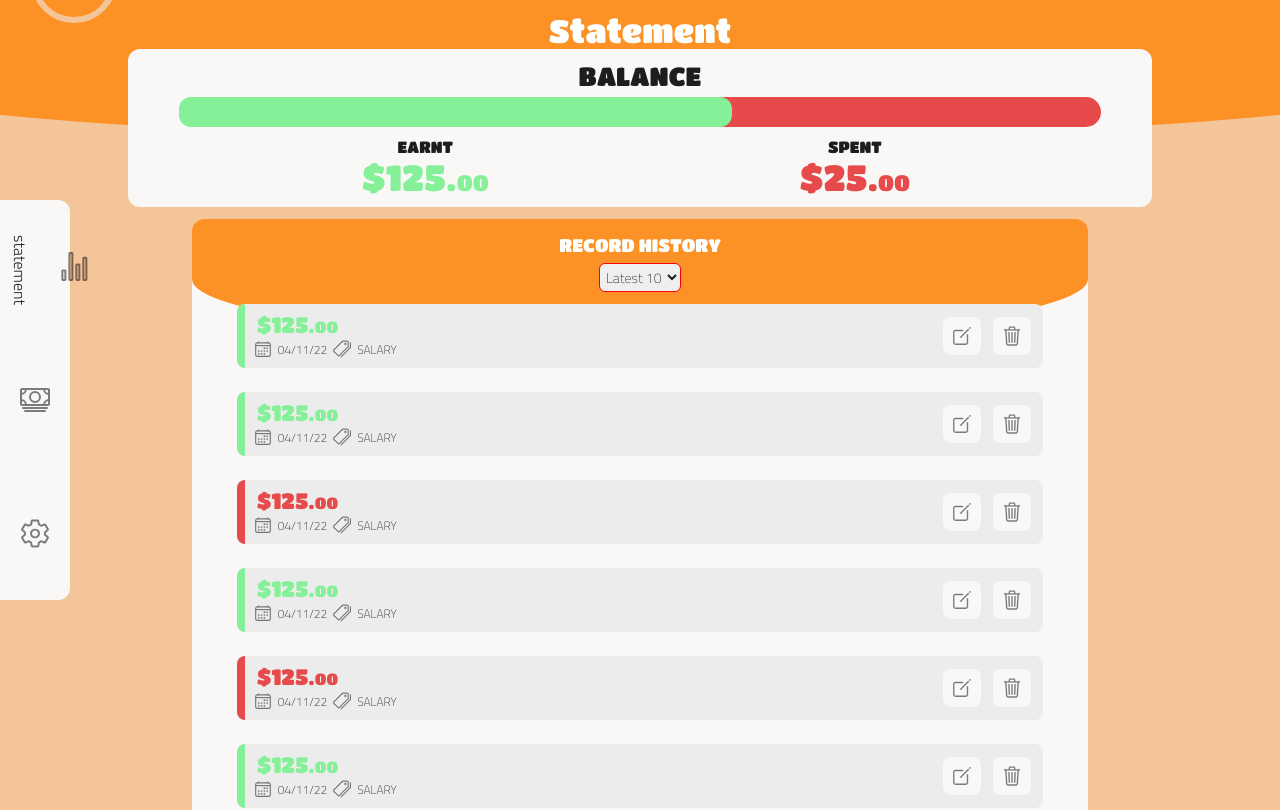
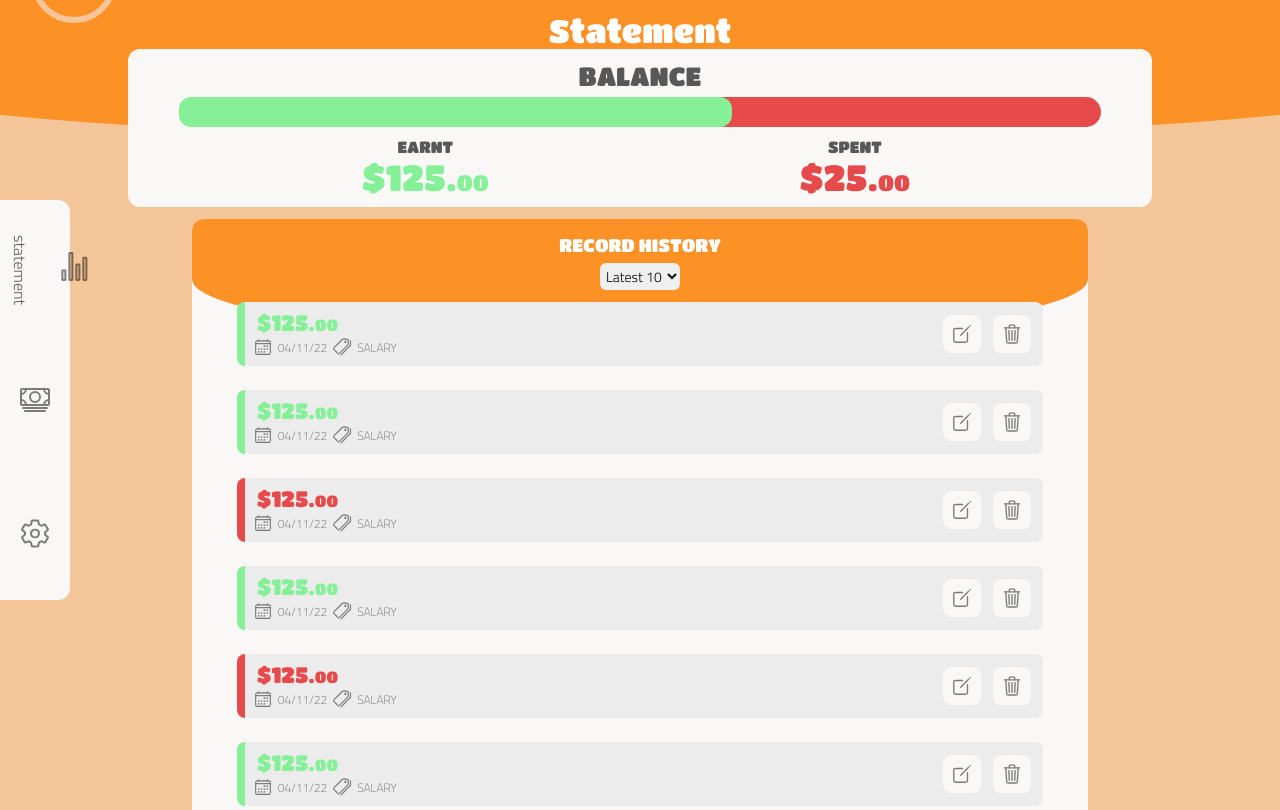
Before and after one commit to robotmischief/budget-buddy, a React (Create React App) app in the folder frontend/: page / in a window 1280 px wide. Shown: the top 810 px of the page. Built offline with nearby package versions, Linux system fonts and the light colour scheme.

Commit message:
fix: z-index on selector

```diff
--- a/frontend/src/App.css
+++ b/frontend/src/App.css
@@ -16,7 +16,7 @@
     --accentcolor: #fc9126;
     --appbackground: #f3c599;
     --apptextcolor: #fff;
-    --apptextcolordark: rgb(29, 29, 29);
+    --apptextcolordark: rgb(88, 88, 88);
     --cardgreydark: #4e4e4e;
     --cardgreymid: #ececec;
     --cardgreylight: #f9f8f7;
--- a/frontend/src/components/AvatarCard.css
+++ b/frontend/src/components/AvatarCard.css
@@ -39,6 +39,8 @@
     width: 200px;
     border: 0;
     outline: none;
+    font-size: 22px;
+    font-family: 'Titillium Web', sans-serif;
 }
 .login-container {
     display: flex;
--- a/frontend/src/components/BalanceCard.css
+++ b/frontend/src/components/BalanceCard.css
@@ -8,6 +8,7 @@
     flex-direction: column;
     justify-content: center;
     align-items: center;
+    z-index: 99;
 }
 .balance-container.compact {
     position: sticky;
--- a/frontend/src/components/NavBar.css
+++ b/frontend/src/components/NavBar.css
@@ -9,7 +9,7 @@
     justify-content: space-around;
     border-radius: 12px 12px 0 0;
     background-color: var(--navbarbackground);
-    z-index: 1;
+    z-index: 99;
 }
 
 .nav-list .nav-item {
--- a/frontend/src/components/RecordItem.js
+++ b/frontend/src/components/RecordItem.js
@@ -17,7 +17,7 @@ const RecordItem = ({type}) => {
                     </div>
                 </div>
             </div>
-            <div className="item-btn"><img src="./assets/icons/create-outline.svg" alt="" /></div>
+            <div className="item-btn" onClick={()=>alert('clicked')}><img src="./assets/icons/create-outline.svg" alt="" /></div>
             <div className="item-btn"><img src="./assets/icons/trash-outline.svg" alt="" /></div>
         </div>
     );
--- a/frontend/src/components/RecordList.css
+++ b/frontend/src/components/RecordList.css
@@ -9,7 +9,7 @@
     align-items: center;
     padding: 6px 0 calc(var(--navbarheight) + 22px) 0;
     position: relative;
-    z-index: -10;
+    /* z-index: -10; */
     color: var(--apptextcolordark);
 }
 
@@ -39,13 +39,15 @@
 
 .selector select {
     font-size: 14px;
+    font-weight: 300;
     color: var(--apptextcolordark);
     padding: 2px;
     border-radius: 6px;
     outline: none;
-    border: 1px solid red;
+    border: none;
     cursor: pointer;
     margin-top: 6px;
+    color: black;
 }
 
 .recorditems-container {
```
